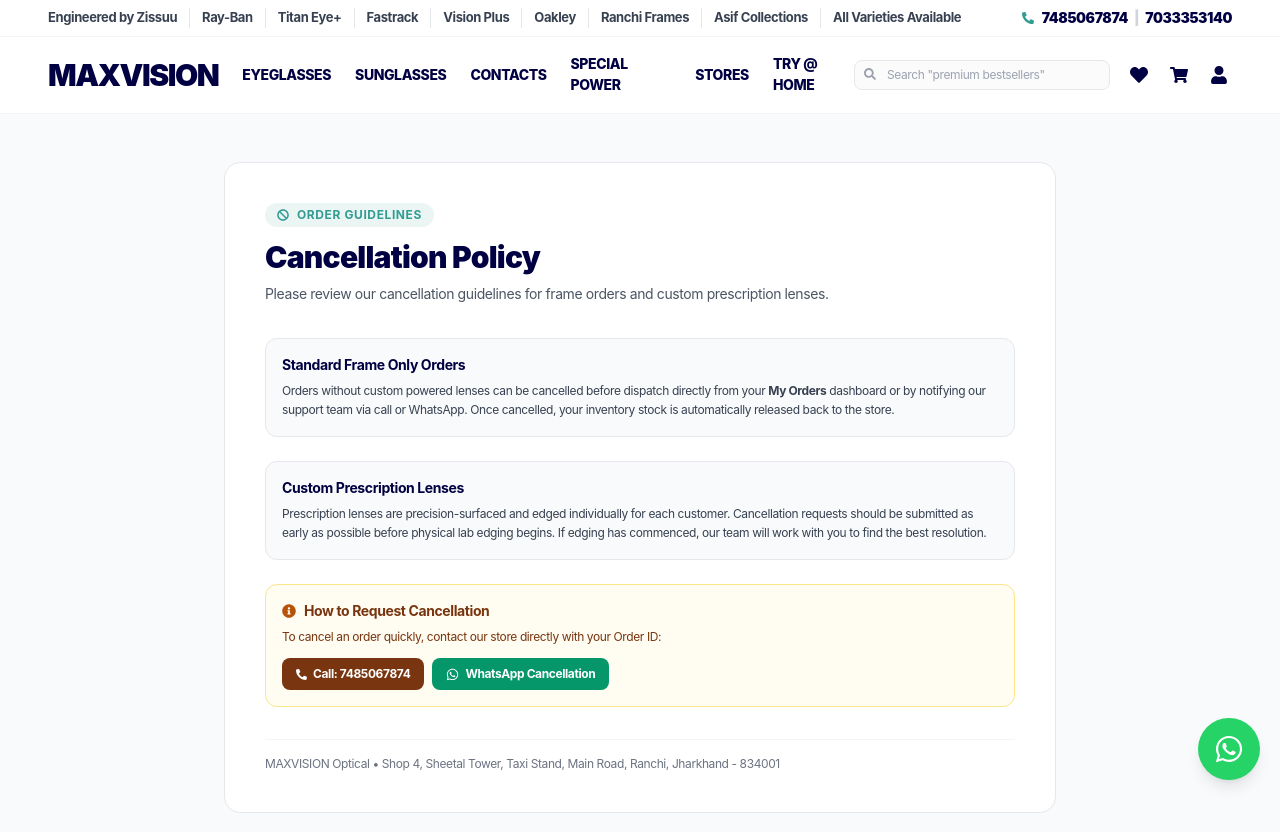
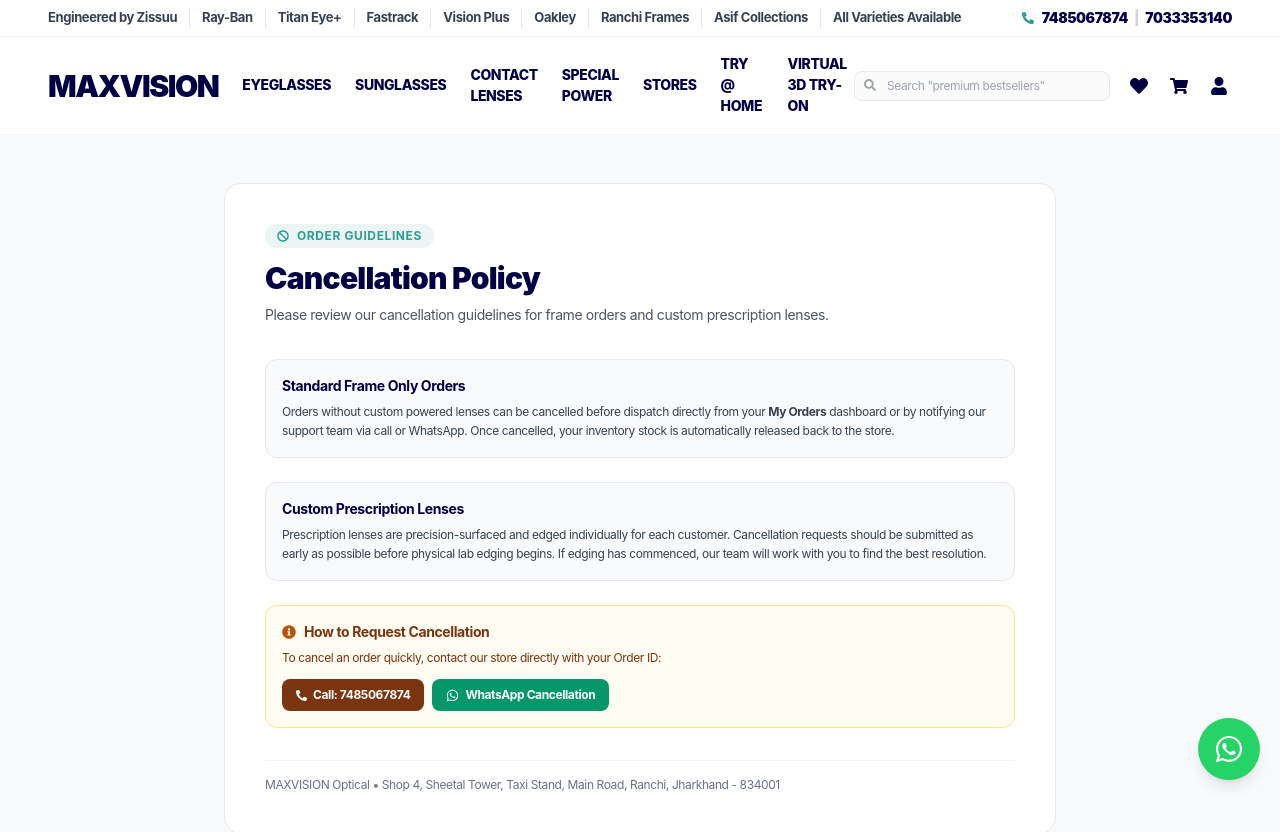
Before and after one commit to md-z-ishan/MAXVISION, a React (Vite) app in the folder frontend/: page /cancellation in a window 1280 px wide. Shown: the top 832 px of the page. Built offline with nearby package versions, Linux system fonts and the light colour scheme; no server answers.

Commit message:
feat(navbar): rename Contacts to Contact Lenses and add Virtual 3D Try-On beside Try at Home

```diff
--- a/frontend/src/components/Navbar.jsx
+++ b/frontend/src/components/Navbar.jsx
@@ -114,7 +114,7 @@ const Navbar = () => {
                   : 'text-primary border-transparent hover:text-secondary'
               }`}
             >
-              Contacts
+              Contact Lenses
             </Link>
             <Link
               to="/special-power"
@@ -145,6 +145,16 @@ const Navbar = () => {
               }`}
             >
               Try @ Home
+            </Link>
+            <Link
+              to="/try-on"
+              className={`transition-all uppercase py-1 border-b-2 ${
+                isNavActive('/try-on')
+                  ? 'text-secondary border-secondary font-black'
+                  : 'text-primary border-transparent hover:text-secondary'
+              }`}
+            >
+              Virtual 3D Try-On
             </Link>
           </nav>
         </div>
@@ -279,13 +289,16 @@ const Navbar = () => {
           to="/products?category=contact_lenses"
           className={`whitespace-nowrap uppercase py-0.5 ${activeCategory === 'contact_lenses' ? 'text-secondary font-black' : ''}`}
         >
-          Contacts
+          Contact Lenses
         </Link>
         <Link to="/stores" className="whitespace-nowrap uppercase py-0.5">
           Stores
         </Link>
+        <Link to="/try-at-home" className="whitespace-nowrap uppercase py-0.5">
+          Try @ Home
+        </Link>
         <Link to="/try-on" className="whitespace-nowrap uppercase py-0.5">
-          Try-On
+          Virtual 3D Try-On
         </Link>
       </div>
 
```
